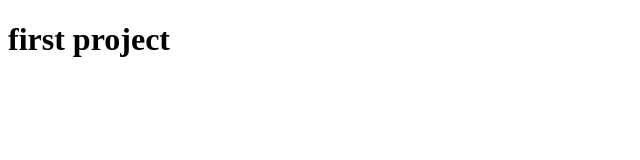
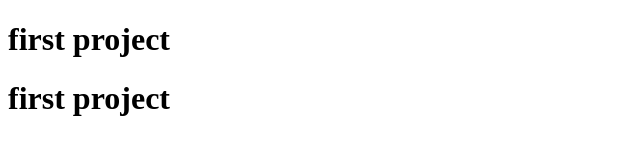
Before and after one commit to MartinElizbaryan/Nellisrep, a plain HTML site: page index.html in a window 1280 px wide. Shown: the whole page, without its empty margins (0-640 px from the left). Drawn offline with Linux system fonts and the light colour scheme.

Commit message:
first project

```diff
--- a/index.html
+++ b/index.html
@@ -7,5 +7,6 @@
 </head>
 <body>
 	<h1>first project</h1>
+	<h1>first project</h1>
 </body>
 </html>
```
